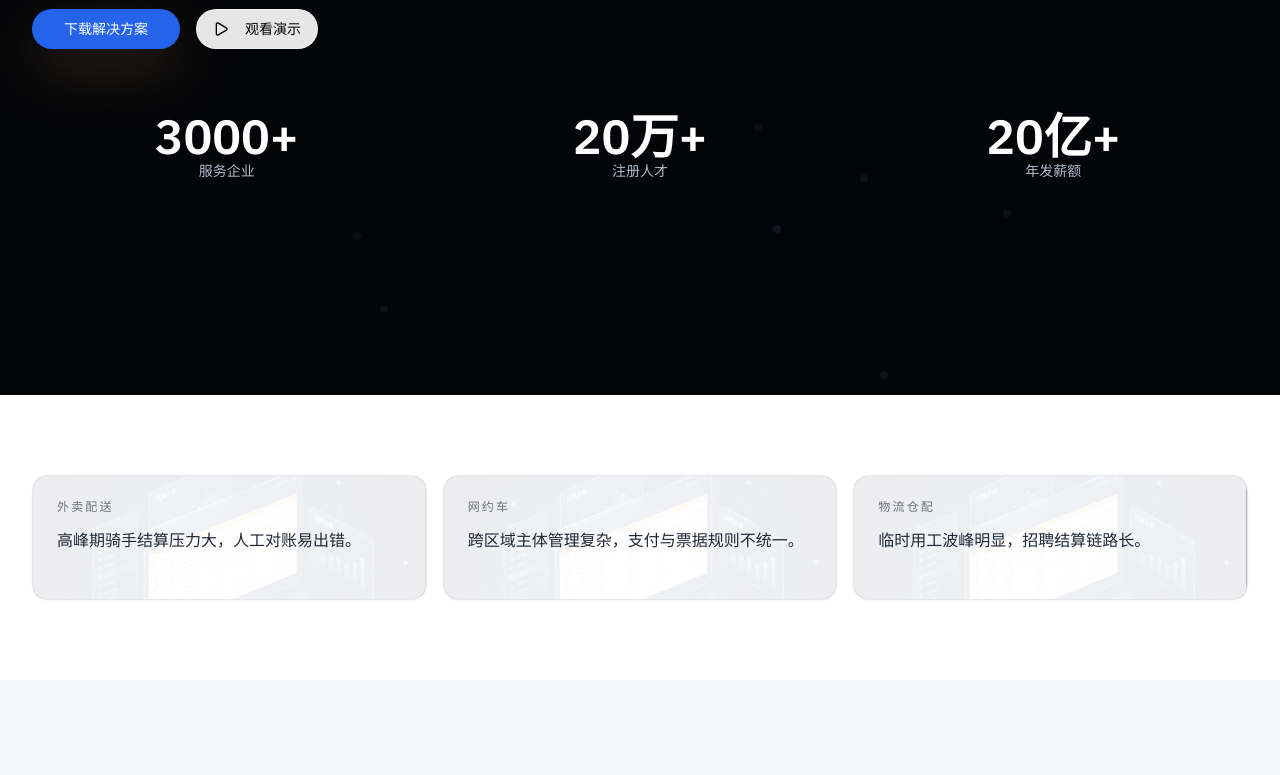
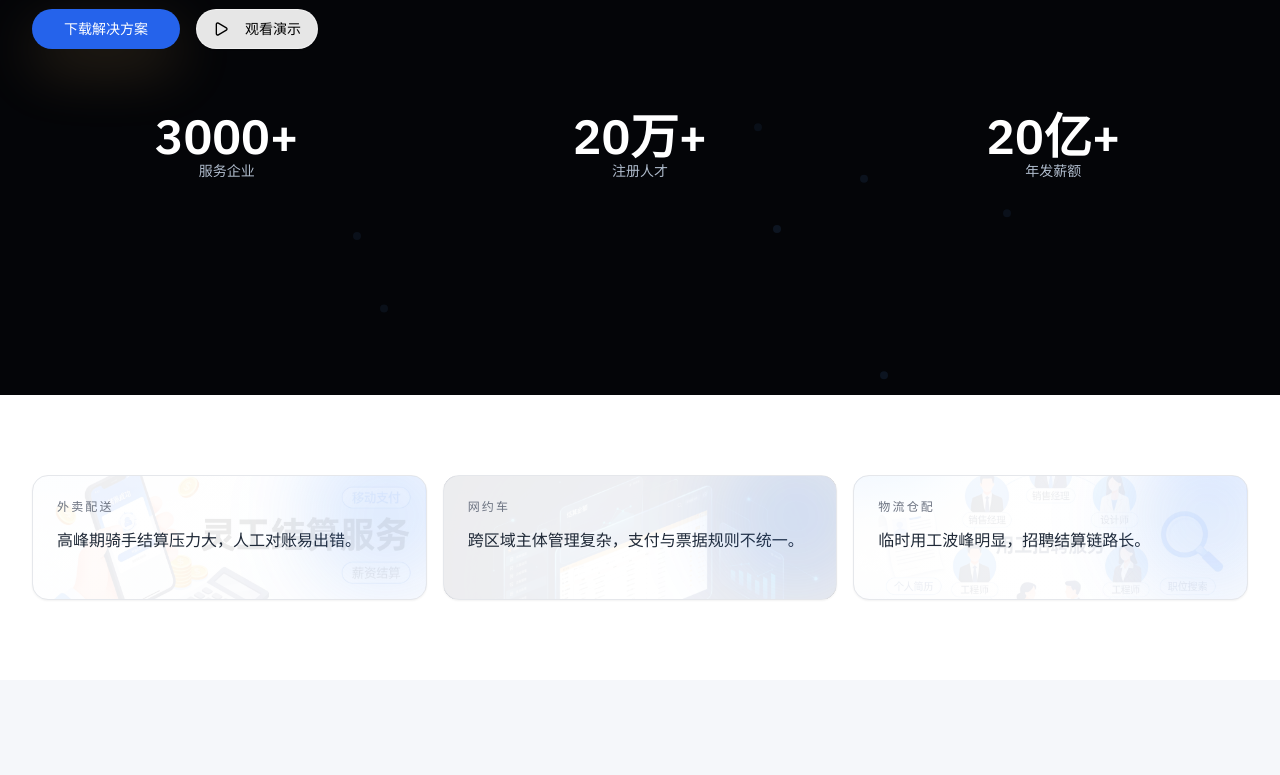
Before and after one commit to wangz1yu/dianxinv2, a React (Vite) app: page /#/ in a window 1280 px wide. Shown: the part 405-1180 px from the top of the page. Built offline with nearby package versions, Linux system fonts and the light colour scheme.

Commit message:
feat: diversify problem visuals using existing product assets

```diff
--- a/src/sections/ProblemStrip.tsx
+++ b/src/sections/ProblemStrip.tsx
@@ -1,6 +1,7 @@
 import { motion } from "framer-motion";
+import type React from "react";
 import { HOME25_CASES } from "@/content/home25.copy";
-import { assetUrl } from "@/lib/assets";
+import { getProblemImage } from "@/lib/homeVisual";
 
 export default function ProblemStrip() {
   const items = HOME25_CASES;
@@ -26,15 +27,17 @@ export default function ProblemStrip() {
               onKeyDown={(e) => {
                 if (e.key === "Enter") document.getElementById("cases")?.scrollIntoView({ behavior: "smooth" });
               }}
-              className="group cursor-pointer rounded-2xl border border-gray-200 bg-white p-6 shadow-sm hover:shadow-lg transition-shadow focus-visible:outline-none focus-visible:ring-2 focus-visible:ring-blue-500"
-              style={{
-                backgroundImage: `linear-gradient(180deg, rgba(255,255,255,0.92), rgba(255,255,255,0.92)), url(${assetUrl(
-                  "images/hero-dashboard.jpg"
-                )})`,
-                backgroundSize: "cover",
-                backgroundPosition: `${20 + idx * 30}% 30%`,
-              }}
+              className="group relative overflow-hidden cursor-pointer rounded-2xl border border-gray-200 bg-white p-6 shadow-sm hover:shadow-lg transition-shadow focus-visible:outline-none focus-visible:ring-2 focus-visible:ring-blue-500"
+              style={(() => {
+                const v = getProblemImage(it.industry);
+                return {
+                  backgroundImage: `linear-gradient(180deg, rgba(255,255,255,0.92), rgba(255,255,255,0.92)), url(${v.src})`,
+                  backgroundSize: "cover",
+                  backgroundPosition: v.pos,
+                } as React.CSSProperties;
+              })()}
             >
+              <div className="pointer-events-none absolute -right-10 -top-10 size-40 rounded-full bg-blue-500/15 blur-2xl" />
               <div className="text-xs tracking-[0.18em] text-gray-500 mb-3">{it.industry}</div>
               <div className="text-gray-800 leading-relaxed">{it.challenge}</div>
               <div className="mt-5 h-px w-10 bg-[rgba(251,193,106,0.55)] origin-left scale-x-0 group-hover:scale-x-100 transition-transform" />
```
